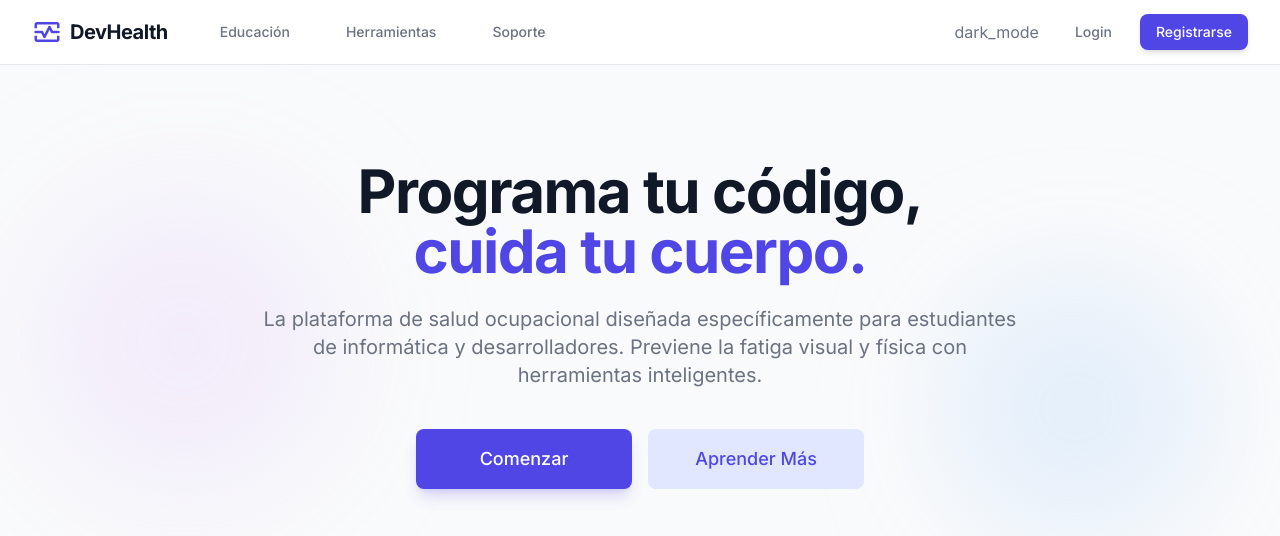
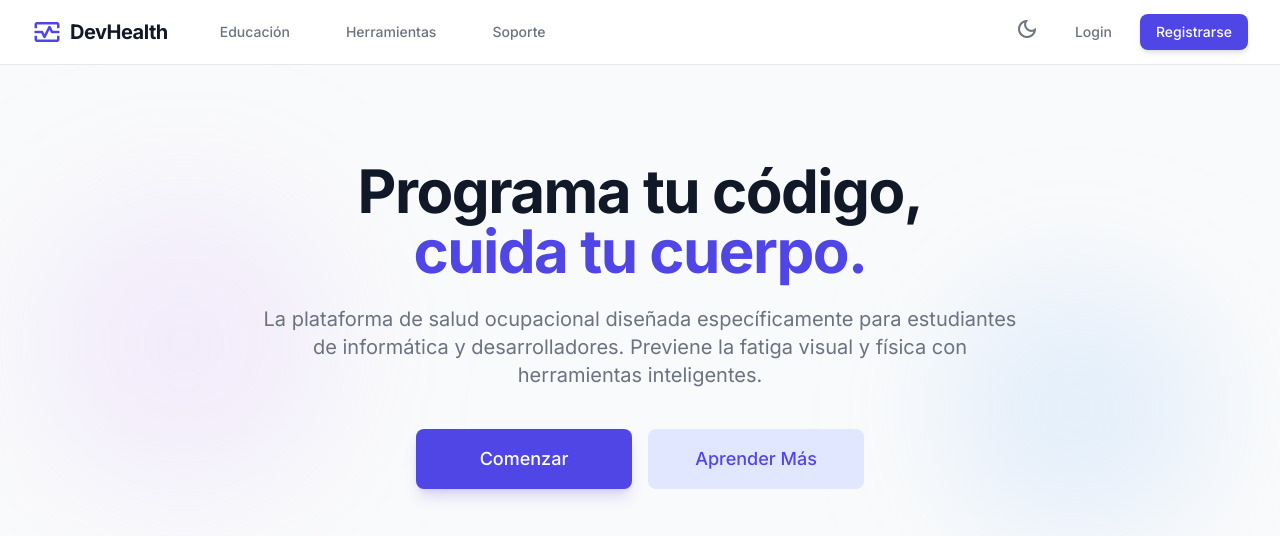
Before and after one commit to ElBryton12/DevHealth, a PHP site: page / in a window 1280 px wide. Shown: the top 536 px of the page. Run offline with PHP 8.4, Linux system fonts and the light colour scheme; a stand-in replaces the project's code that opens the database connection; some libraries are stand-ins or nearby versions.

Commit message:
Correccion de estilo darkmode a login de inicio

```diff
--- a/views/education/visual_health_guide.php
+++ b/views/education/visual_health_guide.php
@@ -13,7 +13,6 @@ if (session_status() === PHP_SESSION_NONE) {
 
 $user = currentUser();
 
-// Incluimos el <head> global
 include_once __DIR__ . '/../layouts/head.php';
 ?>
 
@@ -22,7 +21,7 @@ include_once __DIR__ . '/../layouts/head.php';
         backdrop-filter: blur(12px);
         -webkit-backdrop-filter: blur(12px);
     }
-    /* Estilo para el subrayado animado del título */
+
     .underline-svg {
         filter: drop-shadow(0px 2px 2px rgba(99, 102, 241, 0.4));
     }
--- a/views/home/index.php
+++ b/views/home/index.php
@@ -66,7 +66,7 @@ require_once __DIR__ . '/../../config/app.php';
                 </div>
                 <div class="flex items-center space-x-4">
                     <button onclick="document.documentElement.classList.toggle('dark')" class="p-2 text-gray-500 dark:text-gray-400 hover:bg-gray-100 dark:hover:bg-gray-800 rounded-full transition-colors">
-                        <span class="material-icons-round">dark_mode</span>
+                        <span class="material-icons-outlined">dark_mode</span>
                     </button>
                     <a href="<?= url('/auth/login') ?>" class="text-gray-500 dark:text-gray-300 hover:text-primary px-3 py-2 rounded-md text-sm font-medium hidden sm:block">Login</a>
                     <a href="<?= url('/auth/login?tab=register') ?>" class="bg-primary hover:bg-indigo-700 text-white px-4 py-2 rounded-lg text-sm font-medium shadow-md transition-all">
--- a/views/support/contact.php
+++ b/views/support/contact.php
@@ -4,19 +4,15 @@
  * Ubicación: views/support/contact.php
  */
 
-// 1. Cargar lógica inicial (Ajusta las rutas según tu Front Controller si es necesario)
 require_once __DIR__ . '/../../config/helpers.php';
 require_once __DIR__ . '/../../models/User.php';
 
-// Iniciamos sesión para que currentUser() funcione
 if (session_status() === PHP_SESSION_NONE) {
     session_start();
 }
 
-// Obtenemos el usuario actual a través del helper que me pasaste
 $user = currentUser();
 
-// 2. Incluir el Head global
 include_once __DIR__ . '/../layouts/head.php';
 ?>
 
```
Also changed, not shown: views/auth/login.php (+0 -8 lines), views/education/postural.php (+0 -8 lines).
